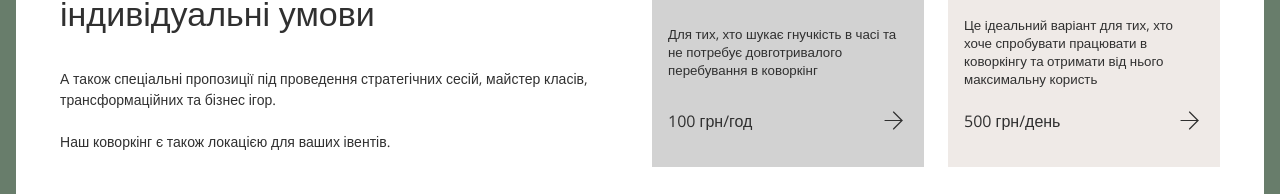
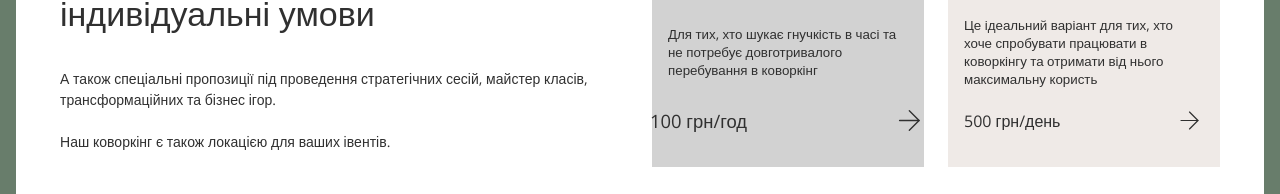
Before and after one commit to kubrakkirill/svitlo, a React (Create React App) app in the folder frontend/: page / in a window 1280 px wide. In both pictures the pointer is over the element "100 грн/год". Shown: the part 2455-2649 px from the top of the page. Built offline with nearby package versions, Linux system fonts and the light colour scheme; the HTML template or start-up script is replaced by a standard one.

Commit message:
add hover on price

```diff
--- a/frontend/src/Components/Special/Special.css
+++ b/frontend/src/Components/Special/Special.css
@@ -34,7 +34,11 @@
     padding: 32px 16px;
 }
 .price{
+    transition: 1.3s;
     display: flex;
     align-items: center;
     justify-content: space-between;
 }
+.price:hover{
+    transform: scale(1.15);
+}
```
